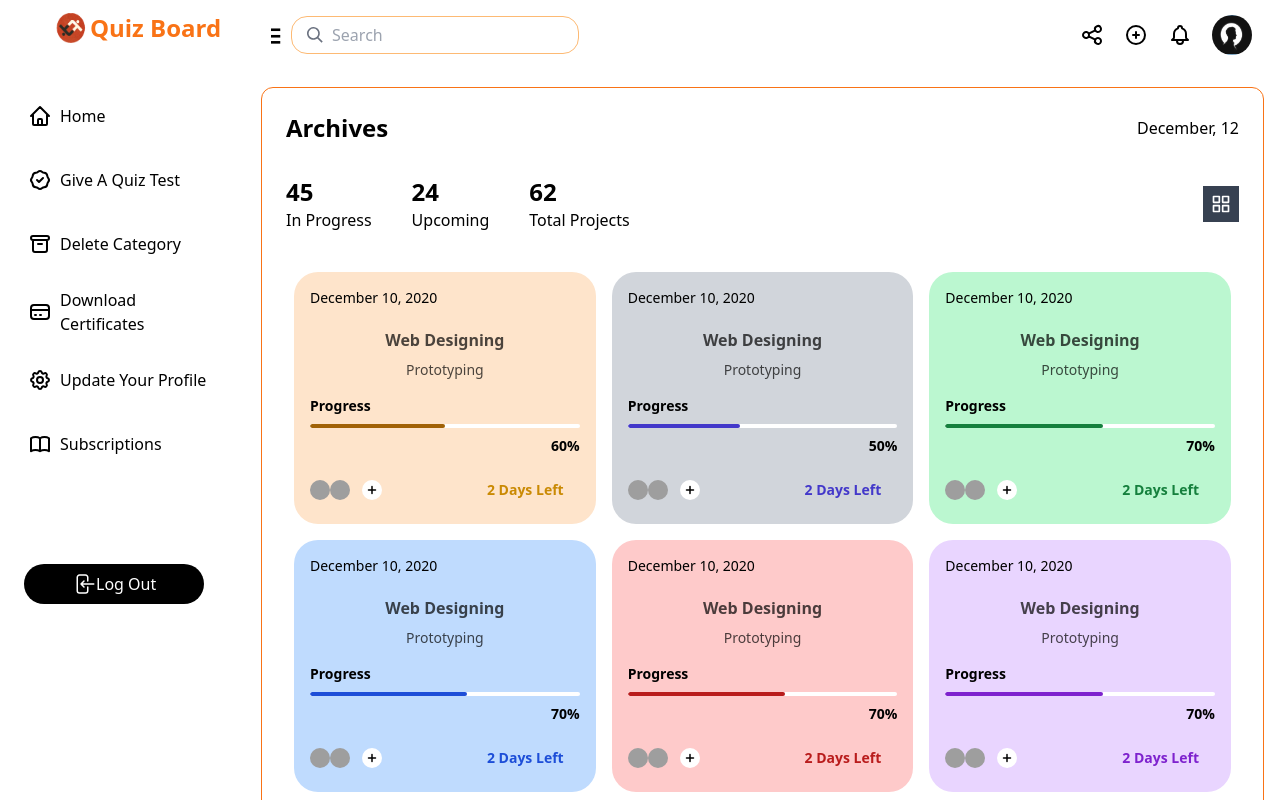
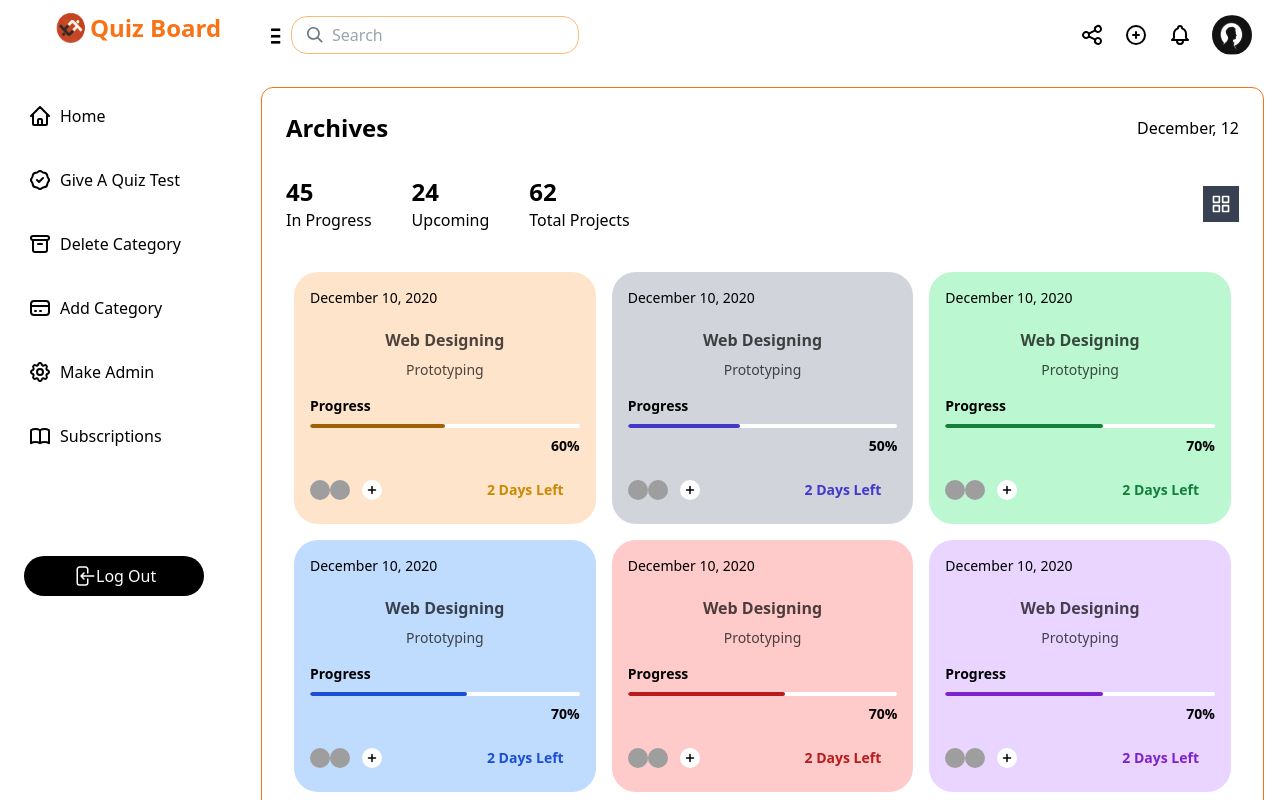
Before and after one commit to SaqlineShabbir/quizApp, a Next.js app: page /admin/archives in a window 1280 px wide. Built offline with nearby package versions, Linux system fonts and the light colour scheme; no server answers; grey boxes are pictures that could not be loaded.

Commit message:
make admin, delete category, post user to database  all  functionality

```diff
--- a/components/dashboard/sidenavigation/data.js
+++ b/components/dashboard/sidenavigation/data.js
@@ -22,14 +22,14 @@ const data = [
     link: '/adminDashBoard/delete-category',
   },
   {
-    title: 'Download Certificates',
+    title: 'Add Category',
     icon: <CreditsIcon />,
-    link: '/admin/credits',
+    link: '/adminDashBoard/post-category',
   },
   {
-    title: 'Update Your Profile',
+    title: 'Make Admin',
     icon: <SettingsIcon />,
-    link: '/admin/settings',
+    link: '/adminDashBoard/make-admin',
   },
   {
     title: 'Subscriptions',
--- a/pages/adminDashBoard/delete-category.js
+++ b/pages/adminDashBoard/delete-category.js
@@ -6,8 +6,9 @@ import DashboardLayout from '../../components/dashboard/layout';
 
 const DeleteCategory = ({ categoryData }) => {
   //delete category
-  const handleDelete = (categoryId) => {
-    async () => {
+  const handleDelete = async (categoryId) => {
+    console.log('deleting', categoryId);
+
     // DELETE request using axios with async/await
 
     await axios
@@ -15,17 +16,16 @@ const DeleteCategory = ({ categoryData }) => {
         `https://quiz-app-backend-production-5339.up.railway.app/category/${categoryId}`
       )
       .then((response) => {
-          console.log(response.data);
+        console.log(response);
       })
       .catch((error) => (error) => {
         console.log(error.message);
       });
   };
-  };
 
   return (
     <DashboardLayout>
-      <div className="grid grid-cols-5 ">
+      <div className="grid grid-cols-5 border rounded">
         {categoryData?.map((quizCategory) => (
           <div key={quizCategory._id} className="p-3 relative">
             {quizCategory?.postImage && (
--- a/pages/adminDashBoard/make-admin.js
+++ b/pages/adminDashBoard/make-admin.js
@@ -1,10 +1,11 @@
 import axios from 'axios';
 import React from 'react';
+import DashboardLayout from '../../components/dashboard/layout';
 
 const MakeAdmin = ({ users }) => {
-  const handleMakeAdmin = (userId) => {
+  const handleMakeAdmin = async (userId) => {
     console.log(userId);
-    async () => {
+
     await axios
       .put(
         `https://quiz-app-backend-production-5339.up.railway.app/user/${userId}`,
@@ -20,11 +21,11 @@ const MakeAdmin = ({ users }) => {
         console.log(error.message);
       });
   };
-  };
   return (
-    <div>
+    <DashboardLayout>
+      <div className="border rounded p-5">
         {users.map((user) => (
-        <div key={user._id} className="flex  justify-center">
+          <div key={user._id} className="flex   justify-center">
             <div className="flex justify-center border">
               <p className="  p-3">{user?.name}</p>
               <p onClick={() => handleMakeAdmin(user._id)}>
@@ -47,6 +48,7 @@ const MakeAdmin = ({ users }) => {
           </div>
         ))}
       </div>
+    </DashboardLayout>
   );
 };
 
```
Also changed, not shown: pages/adminDashBoard/post-category.js (renamed from pages/adminDashBoard/postCategory.js). Lines whose indentation alone changed are shown as unchanged.
